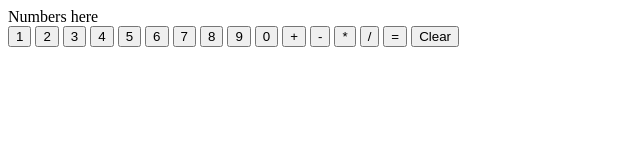
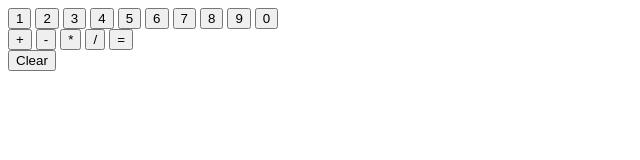
Before and after one commit to cateadrian/calculator, a plain HTML site: page index.html in a window 1280 px wide. Shown: the whole page, without its empty margins (0-640 px from the left). Drawn offline with Linux system fonts and the light colour scheme.

Commit message:
Put number buttons and operator buttons into seperate divs and rename each button

```diff
--- a/index.html
+++ b/index.html
@@ -8,23 +8,27 @@
     </head>
     <body>
         <div class="calculator">
-            <div id="textField">Numbers here</div>
-            <button id="1">1</button>
-            <button id="2">2</button>
-            <button id="3">3</button>
-            <button id="4">4</button>
-            <button id="5">5</button>
-            <button id="6">6</button>
-            <button id="7">7</button>
-            <button id="8">8</button>
-            <button id="9">9</button>
-            <button id="0">0</button>
-            <button id="+">+</button>
-            <button id="-">-</button>
-            <button id="*">*</button>
-            <button id="/">/</button>
-            <button id="=">=</button>
-            <button id="clear">Clear</button>
+            <div id="textField"></div>
+            <div class="numberBtns">
+                <button id="oneBtn">1</button>
+                <button id="twoBtn">2</button>
+                <button id="threeBtn">3</button>
+                <button id="fourBtn">4</button>
+                <button id="fiveBtn">5</button>
+                <button id="sixBtn">6</button>
+                <button id="sevenBtn">7</button>
+                <button id="eightBtn">8</button>
+                <button id="nineBtn">9</button>
+                <button id="zeroBtn">0</button>
+            </div>
+            <div class="operatorBtns">
+                <button id="plusBtn">+</button>
+                <button id="minusBtn">-</button>
+                <button id="multiplyBtn">*</button>
+                <button id="divideBtn">/</button>
+                <button id="equalBtn">=</button>
+            </div>
+            <button id="clearBtn">Clear</button>
         </div>
 
     </body>
```
